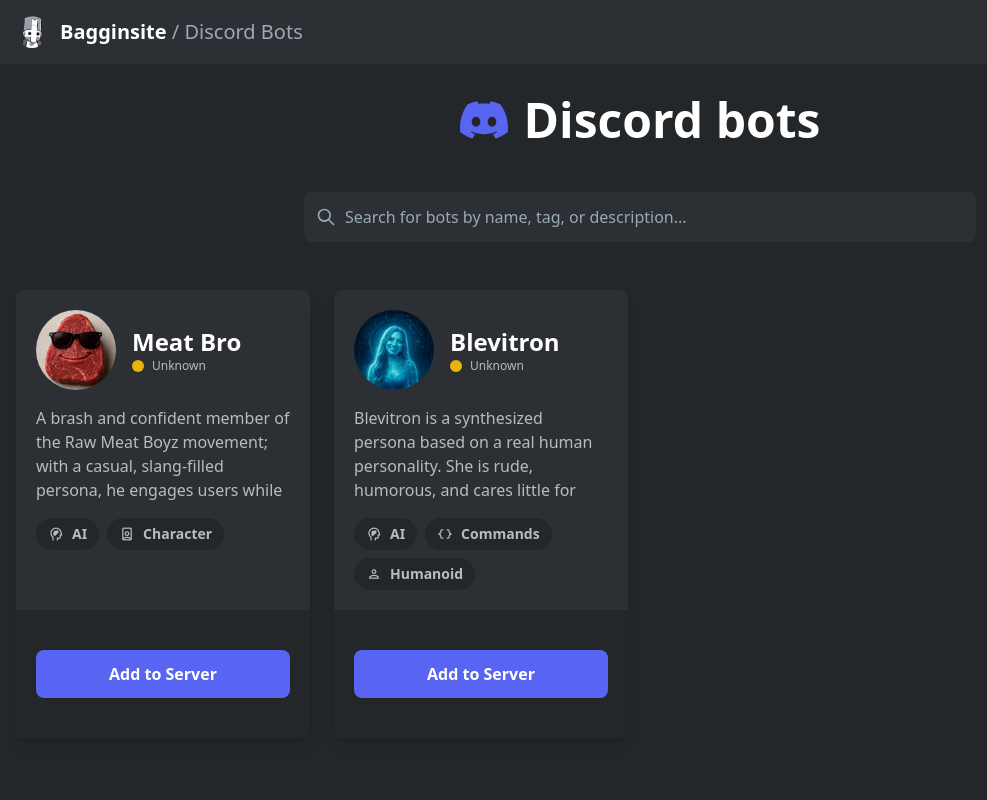
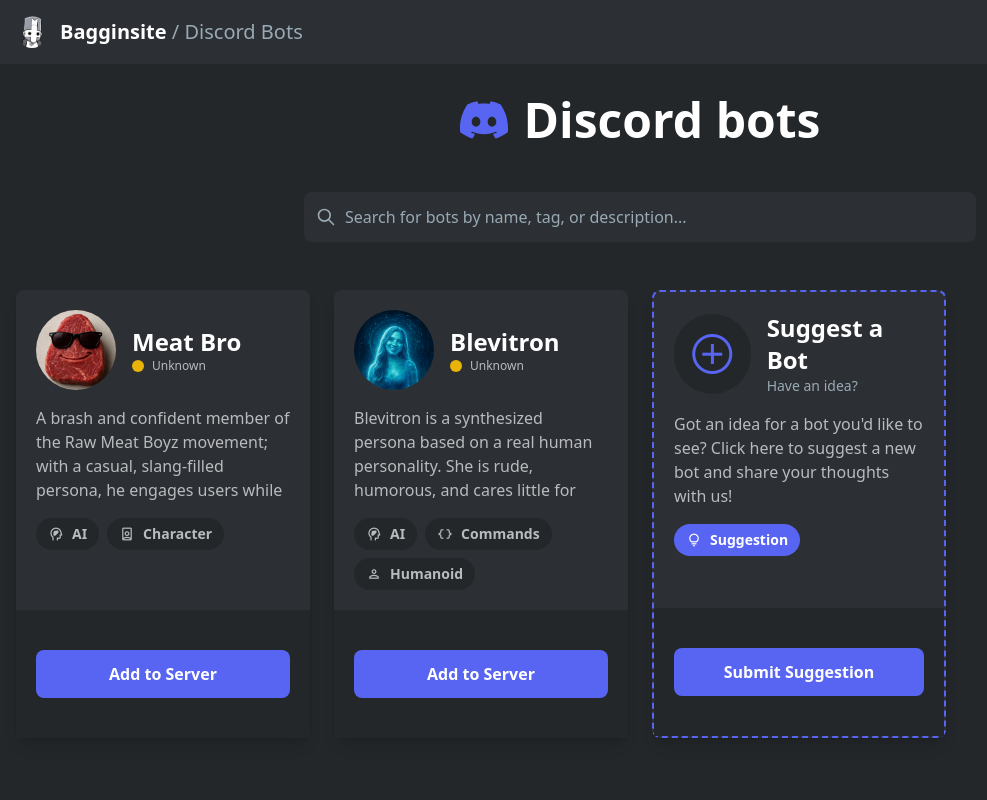
Before and after one commit to Baggins5066/Bagginsite, a React (Vite) app: page /discord-bots in a window 1280 px wide. Shown: the top 800 px of the page, without its empty margins (0-987 px from the left). Built offline with nearby package versions, Linux system fonts and the light colour scheme; no server answers.

Commit message:
Add "Suggest a Bot" card with Microsoft form popup placeholder
Co-authored-by: Baggins5066 <72871978+Baggins5066@users.noreply.github.com>

```diff
--- /dev/null
+++ b/components/SuggestBotCard.tsx
@@ -0,0 +1,43 @@
+
+import React from 'react';
+
+interface SuggestBotCardProps {
+  onClick: () => void;
+}
+
+const SuggestBotCard: React.FC<SuggestBotCardProps> = ({ onClick }) => {
+  return (
+    <div
+      className="relative bg-discord-dark rounded-lg shadow-lg flex flex-col transition-all duration-300 hover:shadow-discord-blurple/30 hover:shadow-2xl hover:-translate-y-1 cursor-pointer transform hover:scale-105 border-2 border-dashed border-discord-blurple"
+      onClick={onClick}
+    >
+      <div className="p-5 flex-grow">
+        <div className="flex items-center mb-4">
+          <div className="w-20 h-20 rounded-full mr-4 bg-discord-darker flex items-center justify-center">
+            <span className="material-symbols-outlined text-5xl text-discord-blurple">add_circle</span>
+          </div>
+          <div className="flex flex-col justify-center">
+            <h3 className="text-2xl font-bold text-white">Suggest a Bot</h3>
+            <p className="text-discord-gray text-sm">Have an idea?</p>
+          </div>
+        </div>
+        <p className="text-discord-light-gray text-base mb-4 h-24 overflow-hidden text-ellipsis">
+          Got an idea for a bot you'd like to see? Click here to suggest a new bot and share your thoughts with us!
+        </p>
+        <div className="flex flex-wrap gap-2">
+          <span className="bg-discord-blurple text-sm text-white font-semibold px-3 py-1 rounded-full flex items-center gap-2">
+            <span className="material-symbols-outlined text-base">lightbulb</span>
+            Suggestion
+          </span>
+        </div>
+      </div>
+      <div className="bg-discord-darker p-5 flex items-center justify-center mt-auto h-32">
+        <button className="w-full text-center bg-discord-blurple text-white font-bold py-3 px-5 rounded-lg hover:bg-opacity-80 transition-all duration-300 transform hover:scale-105 active:scale-95">
+          Submit Suggestion
+        </button>
+      </div>
+    </div>
+  );
+};
+
+export default SuggestBotCard;
--- /dev/null
+++ b/components/SuggestBotPopup.tsx
@@ -0,0 +1,58 @@
+
+import React, { useState, useEffect } from 'react';
+
+interface SuggestBotPopupProps {
+  onClose: () => void;
+  formUrl?: string; // Optional, can be added later
+}
+
+const SuggestBotPopup: React.FC<SuggestBotPopupProps> = ({ onClose, formUrl }) => {
+  const [isAnimating, setIsAnimating] = useState(false);
+
+  useEffect(() => {
+    const timer = setTimeout(() => setIsAnimating(true), 50);
+    return () => clearTimeout(timer);
+  }, []);
+
+  return (
+    <div className={`fixed inset-0 bg-black bg-opacity-50 flex items-center justify-center z-50 transition-opacity duration-300 ${isAnimating ? 'opacity-100' : 'opacity-0'}`}>
+      <div className={`bg-discord-dark rounded-lg shadow-xl w-full max-w-4xl mx-4 h-[90vh] flex flex-col transform transition-all duration-300 ${isAnimating ? 'scale-100 opacity-100' : 'scale-95 opacity-0'}`}>
+        <div className="flex justify-between items-center p-6 border-b border-discord-darker">
+          <h3 className="text-2xl font-bold text-white">Suggest a Bot</h3>
+          <button onClick={onClose} className="text-gray-400 hover:text-white transition-colors">
+            <svg className="w-6 h-6" fill="none" stroke="currentColor" viewBox="0 0 24 24" xmlns="http://www.w3.org/2000/svg">
+              <path strokeLinecap="round" strokeLinejoin="round" strokeWidth="2" d="M6 18L18 6M6 6l12 12"></path>
+            </svg>
+          </button>
+        </div>
+        <div className="flex-grow overflow-hidden p-6">
+          {formUrl ? (
+            <iframe
+              src={formUrl}
+              width="100%"
+              height="100%"
+              frameBorder="0"
+              marginHeight={0}
+              marginWidth={0}
+              className="rounded-lg"
+              title="Bot Suggestion Form"
+            >
+              Loading form...
+            </iframe>
+          ) : (
+            <div className="flex flex-col items-center justify-center h-full text-center">
+              <span className="material-symbols-outlined text-6xl text-discord-blurple mb-4">construction</span>
+              <h4 className="text-xl font-bold text-white mb-2">Form Coming Soon</h4>
+              <p className="text-discord-light-gray max-w-md">
+                The bot suggestion form is currently being set up.
+                Please check back later to submit your bot ideas!
+              </p>
+            </div>
+          )}
+        </div>
+      </div>
+    </div>
+  );
+};
+
+export default SuggestBotPopup;
--- a/pages/DiscordBots.tsx
+++ b/pages/DiscordBots.tsx
@@ -7,12 +7,15 @@ import { useBotStatus } from '../hooks/useBotStatus';
 import SearchBar from '../components/SearchBar';
 import BotCard from '../components/BotCard';
 import BotProfileCard from '../components/BotProfileCard';
+import SuggestBotCard from '../components/SuggestBotCard';
+import SuggestBotPopup from '../components/SuggestBotPopup';
 import discordLogo from '../assets/discord-logo.svg';
 import Updates from '../components/Updates';
 
 const DiscordBots: React.FC = () => {
   const [searchTerm, setSearchTerm] = useState('');
   const [selectedBot, setSelectedBot] = useState<Bot | null>(null);
+  const [showSuggestPopup, setShowSuggestPopup] = useState(false);
   const { botsWithUpdates, loading: botsLoading, error: botsError } = useAllBotsLastUpdated(BOTS_DATA);
   const { botsWithStatus, loading: statusLoading, error: statusError } = useBotStatus(botsWithUpdates.length > 0 ? botsWithUpdates : BOTS_DATA);
 
@@ -37,6 +40,14 @@ const DiscordBots: React.FC = () => {
     setSelectedBot(null);
   };
 
+  const handleSuggestBotClick = () => {
+    setShowSuggestPopup(true);
+  };
+
+  const handleCloseSuggestPopup = () => {
+    setShowSuggestPopup(false);
+  };
+
   return (
     <div className="min-h-screen bg-discord-darker text-discord-light-gray font-sans">
       <main className="container mx-auto px-4 py-8">
@@ -54,6 +65,7 @@ const DiscordBots: React.FC = () => {
             {filteredBots.map(bot => (
               <BotCard key={bot.id} bot={bot} onCardClick={handleCardClick} />
             ))}
+            {!searchTerm && <SuggestBotCard onClick={handleSuggestBotClick} />}
           </div>
         ) : (
           <div className="text-center py-16">
@@ -69,6 +81,10 @@ const DiscordBots: React.FC = () => {
       {selectedBot && (
         <BotProfileCard bot={selectedBot} onClose={handleCloseProfile} />
       )}
+
+      {showSuggestPopup && (
+        <SuggestBotPopup onClose={handleCloseSuggestPopup} />
+      )}
     </div>
   );
 };
```
